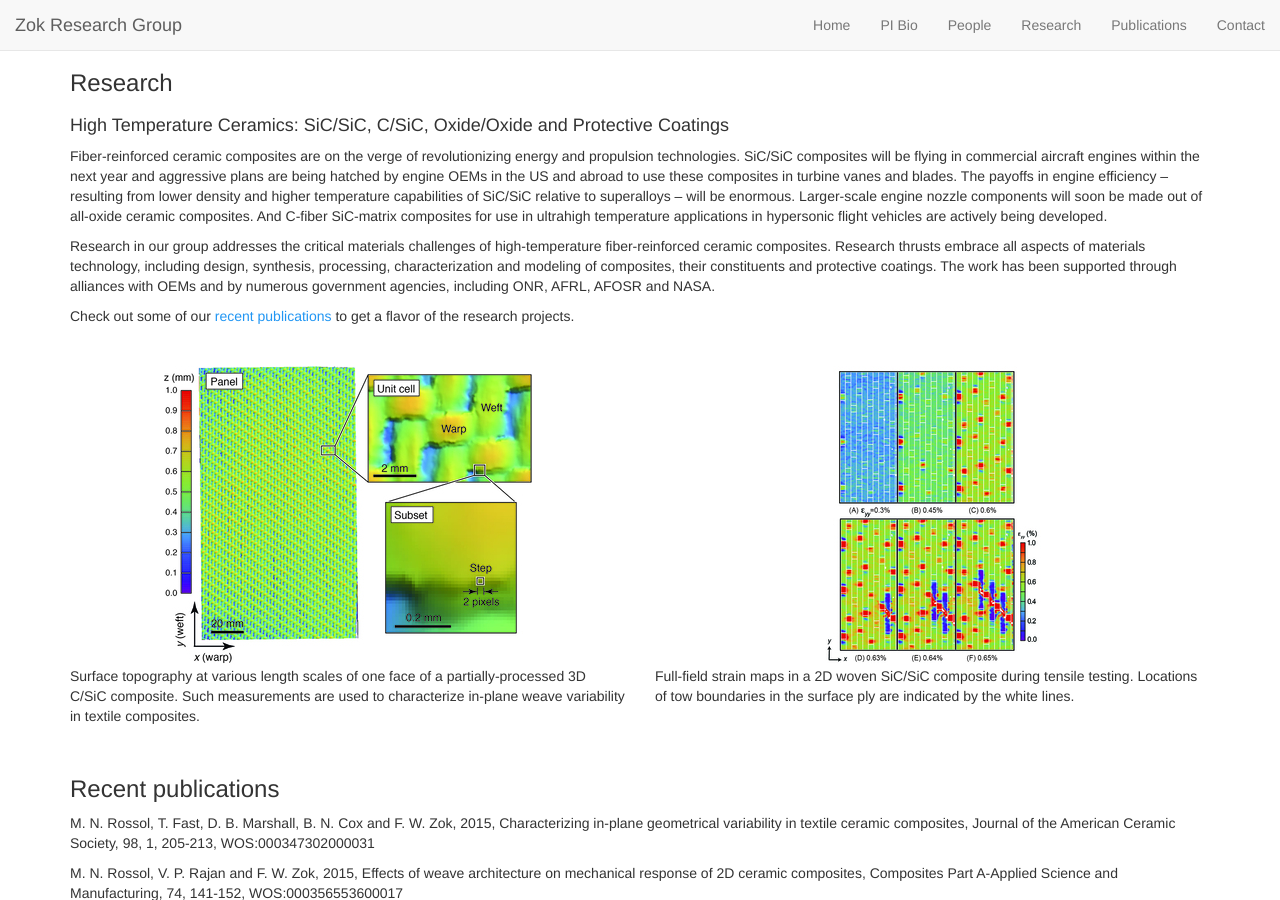
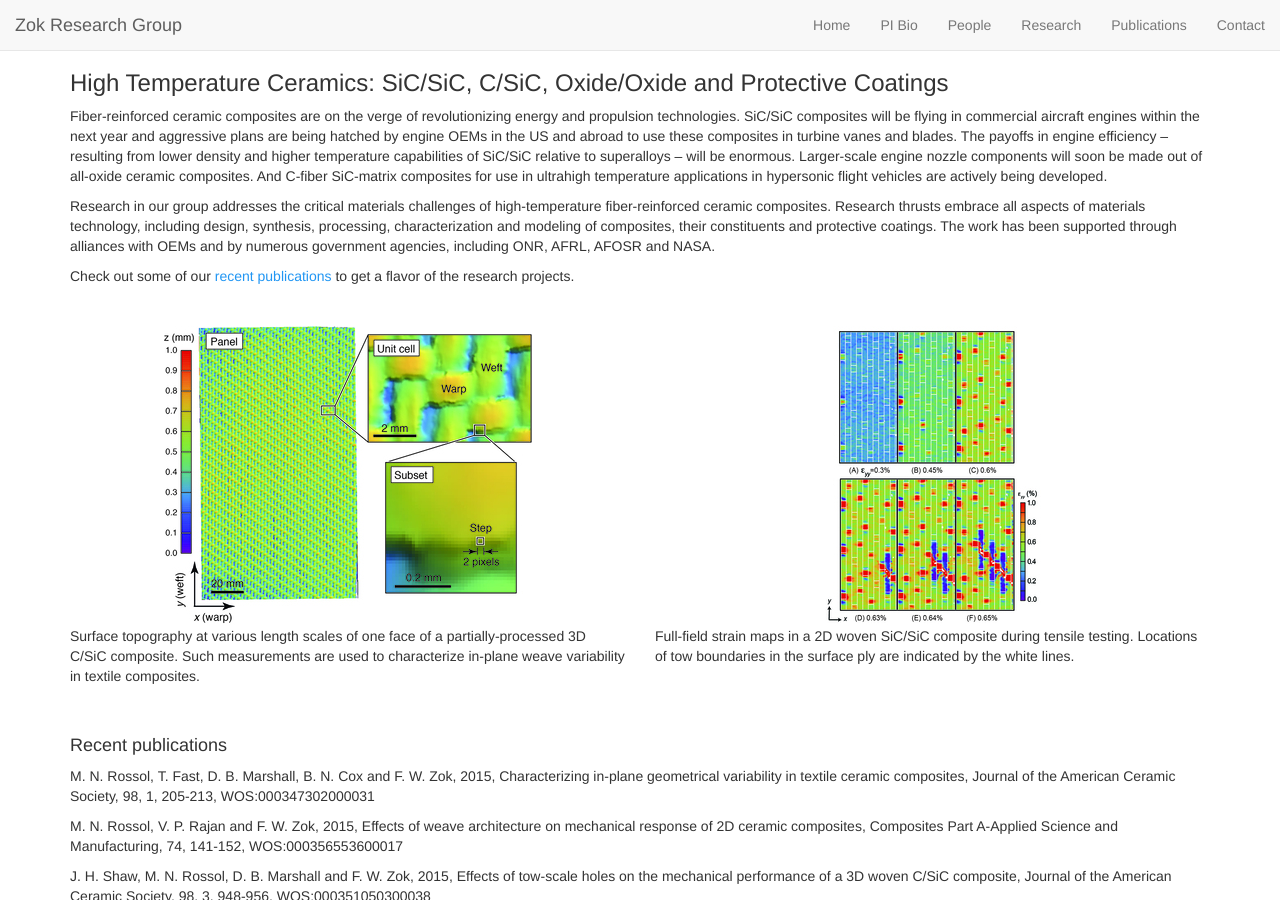
Before and after one commit to latture/zok-group-website, a Jekyll site: the page built from research/index.html, in a window 1280 px wide and 900 px high. Built offline with Jekyll 4.4.1, drawn with Linux system fonts in a browser that asks for light colours.

Commit message:
Resized research section headers.

```diff
--- a/_includes/research-arch-mats.html
+++ b/_includes/research-arch-mats.html
@@ -1,6 +1,6 @@
 
    <div class="container" id="research-arch-mats">
-        <h4>Architectured Materials: Foams, Lattices and Sandwiches</h4>
+        <h3>Architectured Materials: Foams, Lattices and Sandwiches</h3>
         <p>Inspired by the exquisite cellular assemblies found in Nature, we are pursuing strategies for the design of new synthetic ultra-lightweight structural materials with unprecedented property profiles, including high specific stiffness and strength as well as energy absorbing capabilities. On one front, large-scale computations are being used to sweep through multi-dimensional design spaces and identify designs of periodic cellular structures with desirable characteristics. Collaborative activities with ARL are focused on manufacturing of new structures via additive manufacturing routes. Numerical approaches for solving problems in complex nonlinear systems are also being developed and used for simulation and design of novel lattices that employ an elastic snap-through instability to provide high dynamic energy dissipation. In parallel, a framework within which strut-based truss structures can be systematically classified has been devised and is being used to identify truss topologies with unique mechanical and functional properties.</p>
         <p>Check out some of our <a href="#recent-publications-arch-mats" class="page-scroll">recent publications.</a></p>
         <div class="row">
@@ -34,7 +34,7 @@
             </div>
         </div>
         <div id="recent-publications-arch-mats" class="recent-publications">
-        <h3>Recent publications</h2>
+        <h4>Recent publications</h4>
         {% for publication in site.data.publications-arch-mats %}
             <p>{{publication.data}}</p>
         {% endfor %}
--- a/_includes/research-high-temp.html
+++ b/_includes/research-high-temp.html
@@ -1,6 +1,6 @@
 
    <div class="container" id="research-high-temp">
-        <h4>High Temperature Ceramics: SiC/SiC, C/SiC, Oxide/Oxide and Protective Coatings</h4>
+        <h3>High Temperature Ceramics: SiC/SiC, C/SiC, Oxide/Oxide and Protective Coatings</h3>
         <p>Fiber-reinforced ceramic composites are on the verge of revolutionizing energy and propulsion technologies. SiC/SiC composites will be flying in commercial aircraft engines within the next year and aggressive plans are being hatched by engine OEMs in the US and abroad to use these composites in turbine vanes and blades. The payoffs in engine efficiency – resulting from lower density and higher temperature capabilities of SiC/SiC relative to superalloys – will be enormous. Larger-scale engine nozzle components will soon be made out of all-oxide ceramic composites. And C-fiber SiC-matrix composites for use in ultrahigh temperature applications in hypersonic flight vehicles are actively being developed.</p>
         <p> Research in our group addresses the critical materials challenges of high-temperature fiber-reinforced ceramic composites. Research thrusts embrace all aspects of materials technology, including design, synthesis, processing, characterization and modeling of composites, their constituents and protective coatings. The work has been supported through alliances with OEMs and by numerous government agencies, including ONR, AFRL, AFOSR and NASA.</p>
         <p>Check out some of our <a href="#recent-publications-high-temp" class="page-scroll">recent publications</a> to get a flavor of the research projects.</p>
@@ -19,7 +19,7 @@
             </div>
         </div>
         <div id="recent-publications-high-temp" class="recent-publications">
-        <h3>Recent publications</h2>
+        <h4>Recent publications</h4>
         {% for publication in site.data.publications-high-temp %}
             <p>{{publication.data}}</p>
         {% endfor %}
--- a/_includes/research-threat-protection.html
+++ b/_includes/research-threat-protection.html
@@ -1,6 +1,6 @@
 
    <div class="container" id="research-threat-protection">
-        <h4>Materials for Threat Protection: Ceramics, Cermets and Fiber Composites</h4>
+        <h3>Materials for Threat Protection: Ceramics, Cermets and Fiber Composites</h3>
         <p>Design of improved ballistic protection systems can be aided significantly with computational simulations. Simulations allow for efficient scanning of a wide design space as well as a broad range of impact scenarios. They also allow assessment of the efficacy of multi-layered multi-material systems. But the fidelity of computed outcomes is predicated on the use of high-fidelity models of material deformation, comminution and fracture under very high strain rates. The goal of our research program has been to advance the understanding of damage and failure modes in armor ceramics and cermets as well as the deformation response of high-performance fiber-reinforced polymer composites. To this end, we have devised and executed experiments that allow for critical assessments of the predictive capabilities of existing and new emerging constitutive models.</p>
         <p>Check out our <a href="#recent-publications-threat-protection" class="page-scroll">recent publications.</a></p>
         <div class="row row-centered">
@@ -27,7 +27,7 @@
             </div>
         </div>
         <div id="recent-publications-threat-protection" class="recent-publications">
-        <h3>Recent publications</h2>
+        <h4>Recent publications</h4>
         {% for publication in site.data.publications-threat-protection %}
             <p>{{publication.data}}</p>
         {% endfor %}
--- a/research/index.html
+++ b/research/index.html
@@ -2,7 +2,6 @@
 layout: default
 ---
 <section id="research">
-  <div class="container"><h3>Research</h3></div>
     {% include research-high-temp.html %}
     <div class="research-seperator"></div>
     {% include research-arch-mats.html %}
```
